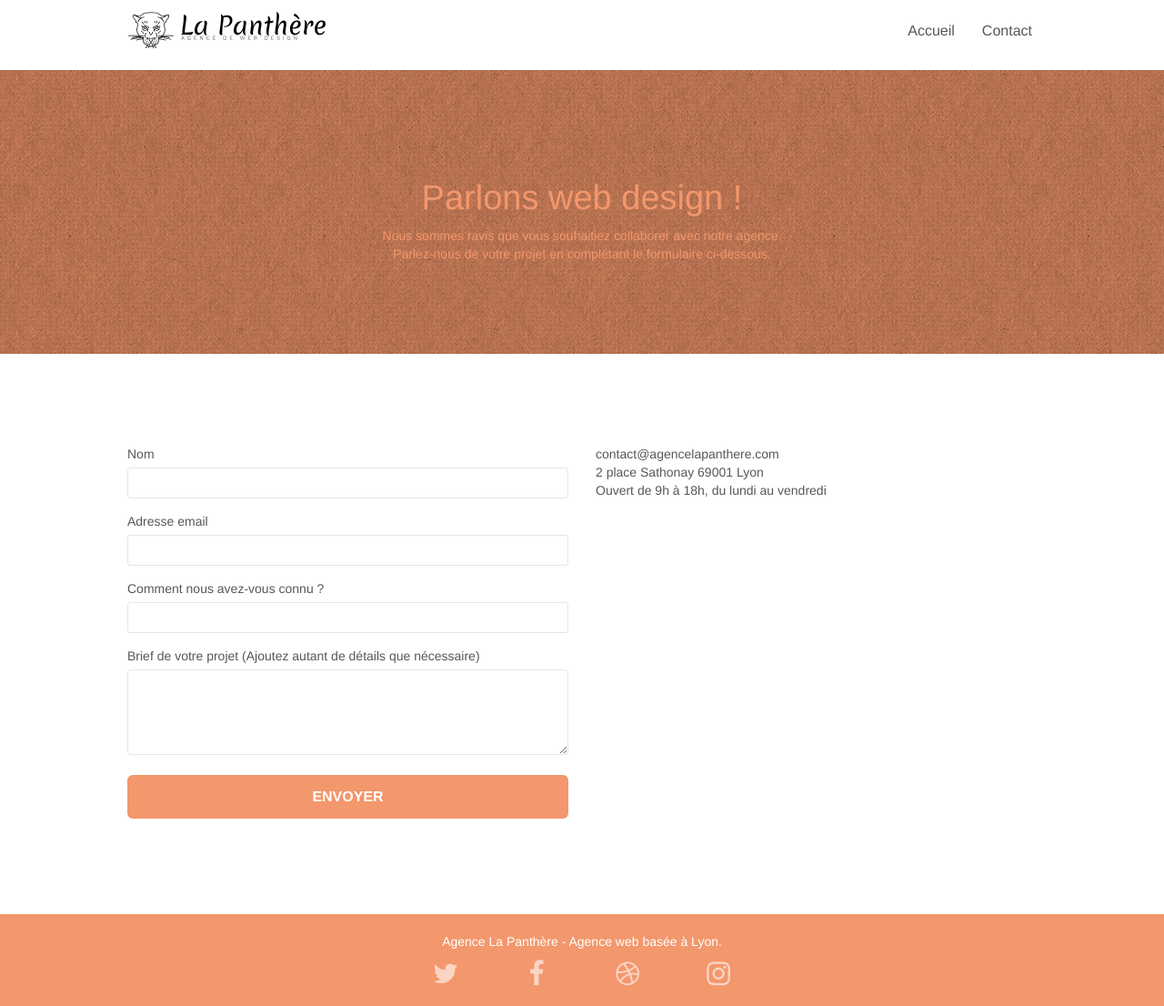
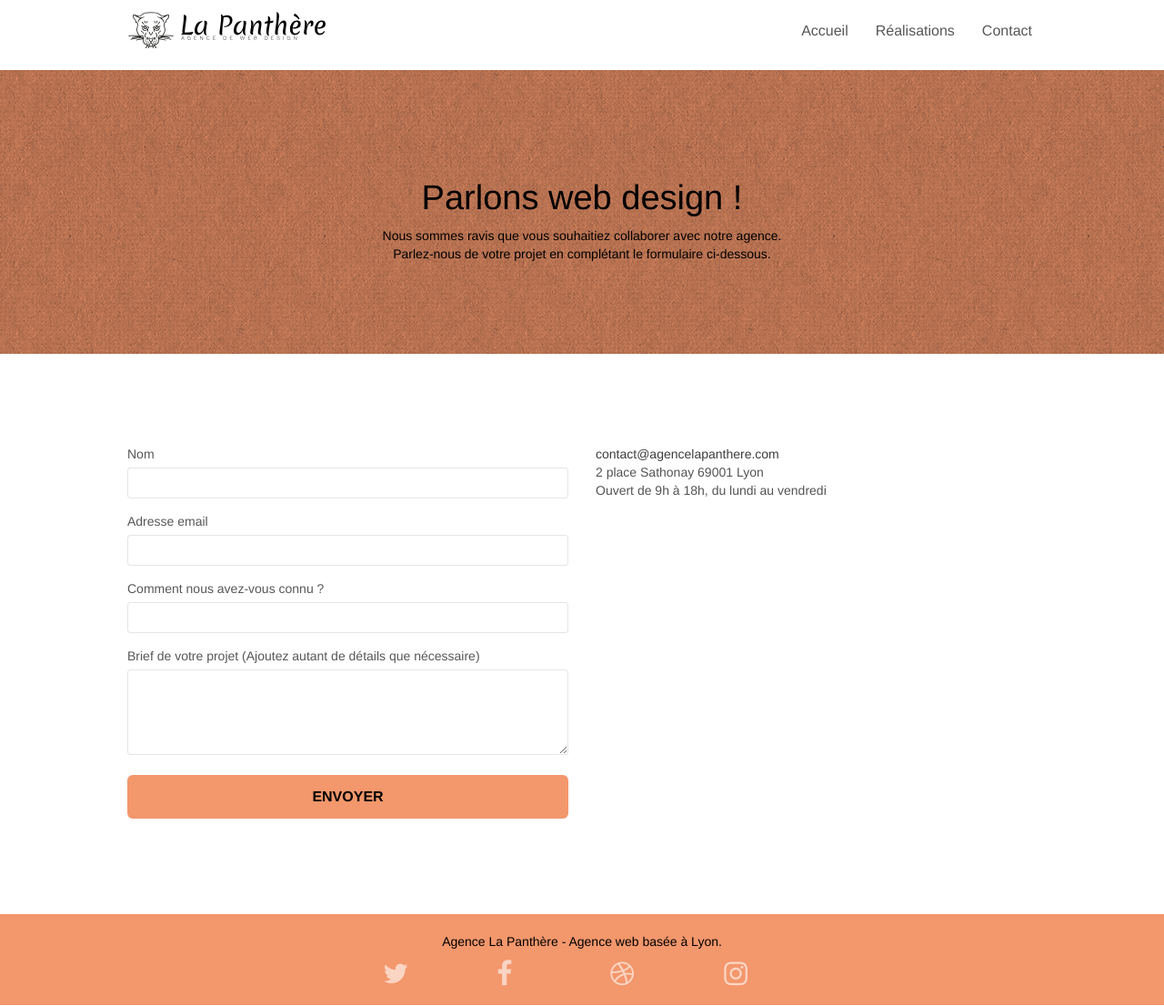
Before and after one commit to Commantary/OC_P4_site_fixed, a plain HTML site: page page2.html in a window 1280 px wide. Shown: the part 15-1121 px from the top of the page at 91% size. Drawn offline with Linux system fonts and the light colour scheme.

Commit message:
Fix: 11 problems from the array

```diff
--- a/page2.html
+++ b/page2.html
@@ -42,6 +42,9 @@
               <a href="index.html">Accueil</a>
             </li>
             <li>
+              <a href="indeX.html#work">Réalisations</a>
+            </li>
+            <li>
             </li>
             <li>
               <a href="page2.html">Contact</a>
@@ -58,10 +61,10 @@
     <div class="container bloc-lg">
       <div class="row">
         <div class="col-sm-12">
-          <h1 class="text-center hero-bloc-text tc-white">
+          <h1 class="text-center hero-bloc-text black">
             Parlons web design !
           </h1>
-          <p class="text-center mg-lg tc-white tight-width-whitespace">
+          <p class="text-center mg-lg black tight-width-whitespace">
             Nous sommes ravis que vous souhaitiez collaborer avec notre agence.<br>
             Parlez-nous de votre projet en complétant le formulaire ci-dessous.
           </p>
@@ -100,15 +103,15 @@
                 Brief de votre projet (Ajoutez autant de détails que nécessaire)<br>
               </label><textarea id="message" class="form-control" rows="4" cols="50" required></textarea>
             </div>
-            <button class="bloc-button btn btn-lg btn-block cta-hero btn-atomic-tangerine" type="submit">
+            <button class="bloc-button btn btn-lg btn-block cta-hero btn-atomic-tangerine black" type="submit">
               Envoyer
             </button>
           </form>
         </div>
         <div class="col-sm-6">
-          <p>
-            contact@agencelapanthere.com<br>2 place Sathonay 69001 Lyon<br>Ouvert de 9h à 18h, du lundi au vendredi<br>
-          </p>
+          <address>
+            <a href="mailto:contact@agencelapanthere.com">contact@agencelapanthere.com</a><br>2 place Sathonay 69001 Lyon<br>Ouvert de 9h à 18h, du lundi au vendredi<br>
+          </address>
         </div>
       </div>
     </div>
@@ -125,7 +128,7 @@
     <div class="container bloc-sm">
       <div class="row">
         <div class="col-sm-12">
-          <p class="text-center white">
+          <p class="text-center black">
             Agence La Panthère - Agence web basée à Lyon.<br>
           </p>
           <div class="row row-no-gutters social">
--- a/style.css
+++ b/style.css
@@ -5,6 +5,14 @@ body {
     overflow-x: hidden;
     -webkit-font-smoothing: antialiased;
     -moz-osx-font-smoothing: grayscale;
+}
+
+address {
+    color: #545454!important;
+}
+
+address a {
+    color: #3d3d3d !important;
 }
 
 a,
@@ -695,17 +703,21 @@ p {
 }
 
 .social {
-    max-width: 400px;
+    max-width: 50%;
     margin: auto auto auto auto;
+    display: flex;
+    justify-content: space-between;
+    align-items: center;
 }
 
 h2 {
     font-size: 22px;
     line-height: 1.4em;
+    color: #545454!important;
 }
 
 h3 {
-    font-size: 15px;
+    font-size: 16px;
     text-transform: uppercase;
     font-weight: 700;
     color: #333333!important;
@@ -734,8 +746,14 @@ h4 {
     color: #FFFFFF!important;
 }
 
+.black {
+    color: black!important;
+}
+
 .portfolio-thumb {
     margin-bottom: 24px;
+    margin-left: auto;
+    margin-right: auto;
 }
 
 .portfolio-row {
@@ -770,12 +788,12 @@ h4 {
 }
 
 .tc-white {
-    color: #F3976C!important;
+    color: #ffd9c7!important;
 }
 
 .btn-atomic-tangerine {
     background: #F3976C;
-    color: #FFFFFF!important;
+    color: black!important;
 }
 
 .btn-atomic-tangerine:hover {
@@ -789,6 +807,14 @@ h4 {
 
 .ltc-white:hover {
     color: #cccccc!important;
+}
+
+.ltc-white {
+    color: black!important;
+}
+
+.ltc-white:hover {
+    color: white!important;
 }
 
 .ltc-atomic-tangerine {
```
Also changed, not shown: index.html (+14 -18 lines).
